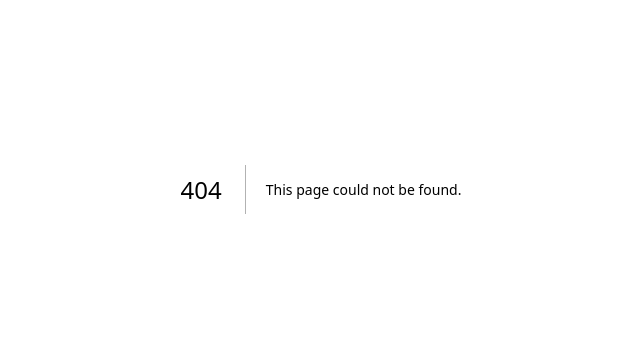
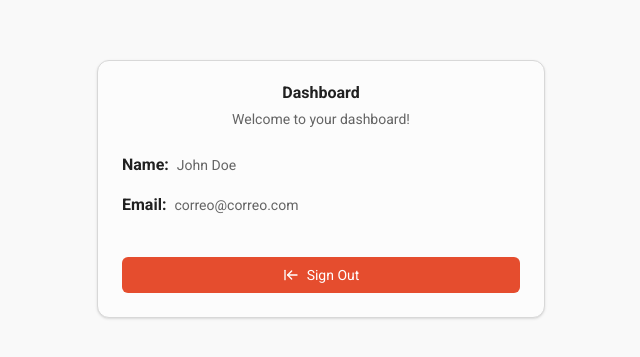
Before and after one commit to diegomillandev/next-better-auth, a Next.js app: page /dashboard in a window 1280 px wide. Before the commit this address had no page. Shown: the part 211-568 px from the top of the page, without its empty margins (319-959 px from the left). Built offline with nearby package versions, Linux system fonts and the light colour scheme.

Commit message:
feat(dashboard): create dashboard component with user info and sign-out functionality feat(home): implement home page with navigation buttons for sign-in, sign-up, and dashboard

```diff
--- /dev/null
+++ b/app/(root)/dashboard/page.tsx
@@ -0,0 +1,9 @@
+import { Dashboard } from "@/components/pages/root/dashboard";
+
+export default function DashboardPage() {
+  return (
+    <>
+      <Dashboard />
+    </>
+  );
+}
--- a/components/pages/auth/signin-form.tsx
+++ b/components/pages/auth/signin-form.tsx
@@ -17,21 +17,44 @@ import { SignInSchema } from "@/schemas/auth-schemas";
 import { zodResolver } from "@hookform/resolvers/zod";
 import { SignInData } from "@/types/auth-types";
 import { MessageError } from "@/components/shared/message-error";
+import { toast } from "sonner";
+import { signIn } from "@/lib/auth-client";
+import { Eye, EyeClosed } from "lucide-react";
+import { useRouter } from "next/navigation";
 
 export default function SignInForm() {
-  const [error, setError] = useState<string | null>(null);
+  const [showingPassword, setShowingPassword] = useState(false);
   const [isLoading, setIsLoading] = useState(false);
+  const router = useRouter();
 
   const {
     register,
     handleSubmit,
     formState: { errors },
+    reset,
   } = useForm({
     resolver: zodResolver(SignInSchema),
   });
 
   const onSubmit = async (data: SignInData) => {
-    console.log("Form submitted:", data);
+    const { email, password } = data;
+    try {
+      const { data, error } = await signIn.email({
+        email,
+        password,
+      });
+      if (error) {
+        toast.error(error.message);
+        return;
+      }
+      toast.success("Successfully signed in!");
+      router.push("/dashboard");
+      reset();
+    } catch (error) {
+      toast.error("An unexpected error occurred. Please try again.");
+    } finally {
+      setIsLoading(false);
+    }
   };
 
   return (
@@ -71,14 +94,26 @@ export default function SignInForm() {
                     Forgot your password?
                   </Link>
                 </div>
-                <Input
-                  id="password"
-                  type="password"
-                  placeholder="Enter your password"
-                  className="placeholder:text-foreground/30"
-                  {...register("password")}
-                  required
-                />
+                <div className="relative">
+                  <Input
+                    className="placeholder:text-foreground/30"
+                    id="password"
+                    type={showingPassword ? "text" : "password"}
+                    {...register("password")}
+                    placeholder="Enter your password"
+                  />
+                  <button
+                    type="button"
+                    className="absolute right-2 top-1/2 -translate-y-1/2 p-0 h-auto w-auto cursor-pointer transition-all"
+                    onClick={() => setShowingPassword((prev) => !prev)}
+                  >
+                    {showingPassword ? (
+                      <Eye size={20} />
+                    ) : (
+                      <EyeClosed size={20} />
+                    )}
+                  </button>
+                </div>
                 {errors.password && (
                   <MessageError
                     message={errors.password?.message?.toString()}
@@ -86,7 +121,7 @@ export default function SignInForm() {
                 )}
               </div>
               <div className="flex flex-col gap-3 mt-1">
-                <Button type="submit" className="w-full">
+                <Button type="submit" className="w-full" disabled={isLoading}>
                   Sign In
                 </Button>
               </div>
--- /dev/null
+++ b/components/pages/root/dashboard.tsx
@@ -0,0 +1,55 @@
+"use client";
+
+import { Button } from "@/components/ui/button";
+import {
+  Card,
+  CardAction,
+  CardContent,
+  CardDescription,
+  CardFooter,
+  CardHeader,
+  CardTitle,
+} from "@/components/ui/card";
+import { ArrowLeftToLine } from "lucide-react";
+
+export const Dashboard = () => {
+  const handleSignOut = () => {
+    // Logic to sign out the user
+    console.log("User signed out");
+  };
+  return (
+    <div className="flex items-center justify-center h-screen">
+      <Card className="w-full max-w-md">
+        <CardHeader className="text-center">
+          <CardTitle>Dashboard</CardTitle>
+          <CardDescription>Welcome to your dashboard!</CardDescription>
+        </CardHeader>
+        <CardContent>
+          <div className="flex mb-4 items-center gap-x-2">
+            <h3 className="font-semibold">Name:</h3>
+            <p className="text-sm font-medium text-muted-foreground">
+              John Doe
+            </p>
+          </div>
+          <div className="flex mb-4 items-center gap-x-2">
+            <h3 className="font-semibold">Email:</h3>
+            <p className="text-sm font-medium text-muted-foreground">
+              correo@correo.com
+            </p>
+          </div>
+        </CardContent>
+        <CardFooter>
+          <Button
+            variant="destructive"
+            onClick={handleSignOut}
+            className="w-full cursor-pointer"
+            type={"button"}
+          >
+            <ArrowLeftToLine />
+            Sign Out
+          </Button>
+        </CardFooter>
+      </Card>
+    </div>
+  );
+};
```
Also changed, not shown: app/(root)/page.tsx (renamed from app/page.tsx).
